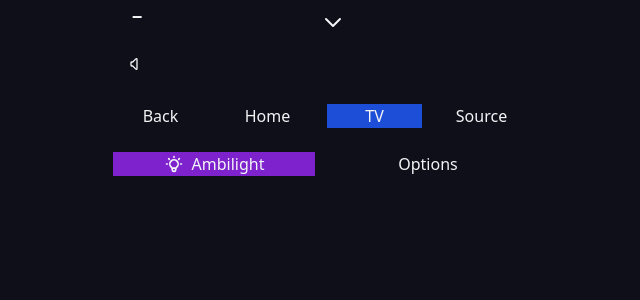
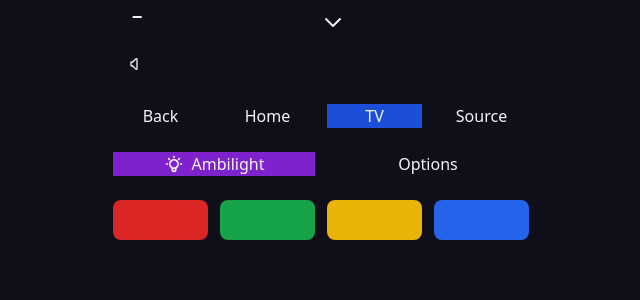
Before and after one commit to katosh/remoteremote, a Flask app: template app/templates/remote_philips.html in a window 1280 px wide. Shown: the part 469-769 px from the top of the page, without its empty margins (319-959 px from the left). Run offline with Flask 3, Linux system fonts and the light colour scheme; the template is opened without the code that fills it, so the values that code supplies are empty; data comes from the database, SQL or seed files in the repository; parts of the project's set-up code (start-up, migrations or seed data) failed here and were passed over; some libraries are stand-ins or nearby versions.

Commit message:
better color buttons

```diff
--- a/app/templates/remote_philips.html
+++ b/app/templates/remote_philips.html
@@ -239,6 +239,26 @@
                 {{ _('Options') }}
             </button>
         </div>
+
+        <!-- Color Buttons -->
+        <div class="grid grid-cols-4 gap-3">
+            <button hx-post="{{ url_for('remote.send_key', key='RedColour') }}"
+                    hx-swap="none"
+                    hx-disabled-elt="this"
+                    class="btn-remote h-10 rounded-lg bg-red-600 hover:bg-red-500">&nbsp;</button>
+            <button hx-post="{{ url_for('remote.send_key', key='GreenColour') }}"
+                    hx-swap="none"
+                    hx-disabled-elt="this"
+                    class="btn-remote h-10 rounded-lg bg-green-600 hover:bg-green-500">&nbsp;</button>
+            <button hx-post="{{ url_for('remote.send_key', key='YellowColour') }}"
+                    hx-swap="none"
+                    hx-disabled-elt="this"
+                    class="btn-remote h-10 rounded-lg bg-yellow-500 hover:bg-yellow-400">&nbsp;</button>
+            <button hx-post="{{ url_for('remote.send_key', key='BlueColour') }}"
+                    hx-swap="none"
+                    hx-disabled-elt="this"
+                    class="btn-remote h-10 rounded-lg bg-blue-600 hover:bg-blue-500">&nbsp;</button>
+        </div>
     </div>
 
     <!-- Expert Mode Controls -->
@@ -305,30 +325,22 @@
 
         <!-- Color Buttons -->
         <div class="grid grid-cols-4 gap-3">
-            <button hx-post="{{ url_for('remote.send_key', key='KEY_RED') }}"
+            <button hx-post="{{ url_for('remote.send_key', key='RedColour') }}"
                     hx-swap="none"
                     hx-disabled-elt="this"
-                    class="btn-remote btn-nav bg-red-600 hover:bg-red-500 flex items-center justify-center">
-                <span class="w-4 h-4 rounded-full bg-red-300 opacity-60"></span>
-            </button>
-            <button hx-post="{{ url_for('remote.send_key', key='KEY_GREEN') }}"
+                    class="btn-remote h-10 rounded-lg bg-red-600 hover:bg-red-500">&nbsp;</button>
+            <button hx-post="{{ url_for('remote.send_key', key='GreenColour') }}"
                     hx-swap="none"
                     hx-disabled-elt="this"
-                    class="btn-remote btn-nav bg-green-600 hover:bg-green-500 flex items-center justify-center">
-                <span class="w-4 h-4 rounded-full bg-green-300 opacity-60"></span>
-            </button>
-            <button hx-post="{{ url_for('remote.send_key', key='KEY_YELLOW') }}"
+                    class="btn-remote h-10 rounded-lg bg-green-600 hover:bg-green-500">&nbsp;</button>
+            <button hx-post="{{ url_for('remote.send_key', key='YellowColour') }}"
                     hx-swap="none"
                     hx-disabled-elt="this"
-                    class="btn-remote btn-nav bg-yellow-500 hover:bg-yellow-400 flex items-center justify-center">
-                <span class="w-4 h-4 rounded-full bg-yellow-200 opacity-60"></span>
-            </button>
-            <button hx-post="{{ url_for('remote.send_key', key='KEY_BLUE') }}"
+                    class="btn-remote h-10 rounded-lg bg-yellow-500 hover:bg-yellow-400">&nbsp;</button>
+            <button hx-post="{{ url_for('remote.send_key', key='BlueColour') }}"
                     hx-swap="none"
                     hx-disabled-elt="this"
-                    class="btn-remote btn-nav bg-blue-600 hover:bg-blue-500 flex items-center justify-center">
-                <span class="w-4 h-4 rounded-full bg-blue-300 opacity-60"></span>
-            </button>
+                    class="btn-remote h-10 rounded-lg bg-blue-600 hover:bg-blue-500">&nbsp;</button>
         </div>
 
         <!-- Playback Controls -->
```
Also changed, not shown: app/templates/remote.html (+24 -12 lines).
